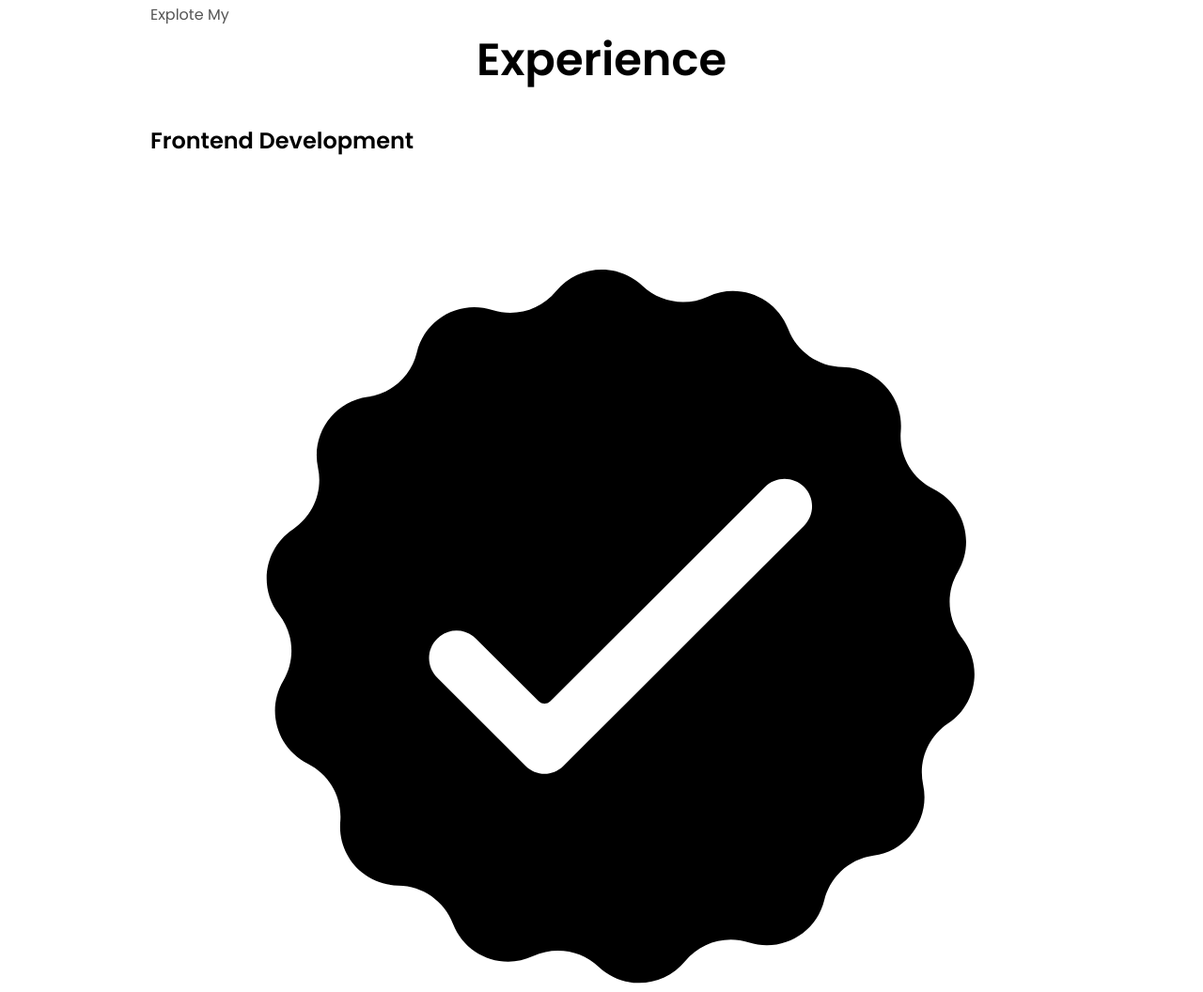
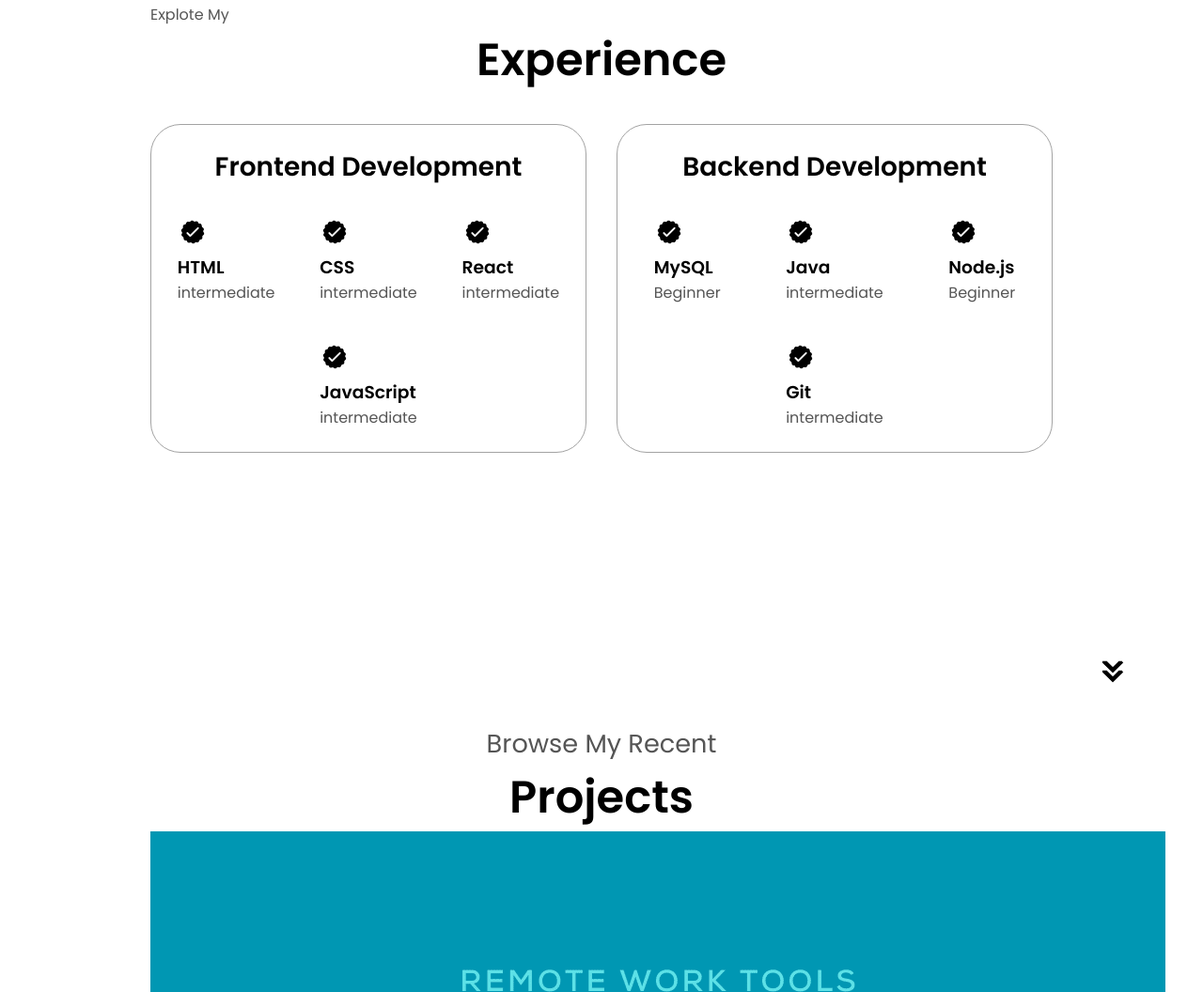
Before and after one commit to Panagopulos/Portofolio-website, a plain HTML site: page index.html in a window 1280 px wide. Shown: the part 1541-2597 px from the top of the page at 94% size. Drawn offline with Linux system fonts and the light colour scheme.

Commit message:
Creating Experience Section + styling it. Beginning of Projects section.

```diff
--- a/index.html
+++ b/index.html
@@ -113,13 +113,120 @@
     <h1 class="title">Experience</h1>
     <div class="experience-details-container">
       <div class="about-containers">
-        <div class="details-containers">
+        <div class="details-container">
           <h2 class="experience-sub-title">Frontend Development</h2>
           <div class="article-container">
             <article>
-              <img src="./assets/checkmark.png" alt="">
+              <img src="./assets/checkmark.png"
+                   alt="Experience icon"
+                   class="icon"
+                   />
+                   <div>
+                    <h3>HTML</h3>
+                    <p>intermediate</p>
+                   </div>
+            </article>
+            <article>
+              <img src="./assets/checkmark.png"
+                   alt="Experience icon"
+                   class="icon"
+                   />
+                   <div>
+                    <h3>CSS</h3>
+                    <p>intermediate</p>
+                   </div>
+            </article>
+            <article>
+              <img src="./assets/checkmark.png"
+                   alt="Experience icon"
+                   class="icon"
+                   />
+                   <div>
+                    <h3>React</h3>
+                    <p>intermediate</p>
+                   </div>
+            </article>
+            <article>
+              <img src="./assets/checkmark.png"
+                   alt="Experience icon"
+                   class="icon"
+                   />
+                   <div>
+                    <h3>JavaScript</h3>
+                    <p>intermediate</p>
+                   </div>
             </article>
           </div>
+        </div>
+        <div class="details-container">
+          <h2 class="experience-sub-title">Backend Development</h2>
+          <div class="article-container">
+            <article>
+              <img src="./assets/checkmark.png"
+                   alt="Experience icon"
+                   class="icon"
+                   />
+                   <div>
+                    <h3>MySQL</h3>
+                    <p>Beginner</p>
+                   </div>
+            </article>
+            <article>
+              <img src="./assets/checkmark.png"
+                   alt="Experience icon"
+                   class="icon"
+                   />
+                   <div>
+                    <h3>Java</h3>
+                    <p>intermediate</p>
+                   </div>
+            </article>
+            <article>
+              <img src="./assets/checkmark.png"
+                   alt="Experience icon"
+                   class="icon"
+                   />
+                   <div>
+                    <h3>Node.js</h3>
+                    <p>Beginner</p>
+                   </div>
+            </article>
+            <article>
+              <img src="./assets/checkmark.png"
+                   alt="Experience icon"
+                   class="icon"
+                   />
+                   <div>
+                    <h3>Git</h3>
+                    <p>intermediate</p>
+                   </div>
+            </article>
+          </div>
+        </div>
+      </div>
+    </div>
+    <img
+              src="./assets/arrow.png"
+              alt="Arrow icon"
+              class="icon arrow"
+              onclick="location.href='./#experience'"
+            />
+  </section>
+  <section id="#projects">
+    <p class="section__text__p1">Browse My Recent</p>
+    <h1 class="title">Projects</h1>
+    <div class="experience-details-container">
+      <div class="details-container-color-container">
+        <div class="article-container">
+          <img
+            src="./assets/project-1.png"
+            alt="Project 1"
+            class="project-img"
+            />
+        </div>
+        <h2 class="experience-sub-title project-title">Project One</h2>
+        <div class="btn-container">
+          <button class="btn btn-color-2 project-btn" onclick="location.href='https://github.com/'"></button> <!--DODAT ODKAZ NA PROJEKT PRES GITHUB-->
         </div>
       </div>
     </div>
--- a/style.css
+++ b/style.css
@@ -310,3 +310,44 @@ section {
   width: 500px;
   margin: auto 0;
 }
+
+/* EXPERIENCE */
+
+#experience {
+  position: relative;
+}
+
+.experience-sub-title {
+  color: hsl(85, 85, 85);
+  font-weight: 600;
+  font-size: 1.75rem;
+  margin-bottom: 2rem;
+}
+
+.experience-details-container {
+  display: flex;
+  justify-content: center;
+  flex-direction: column;
+}
+
+.article-container {
+  display: flex;
+  text-align: initial;
+  flex-wrap: wrap;
+  flex-direction: row;
+  gap: 2.5rem;
+  justify-content: space-around;
+}
+
+.article {
+  display: flex;
+  width: 10rem;
+  justify-content: space-around;
+  gap: 0.5rem;
+}
+
+.article-icon{
+    cursor: default;
+}
+
+/* PROJECTS */
```
